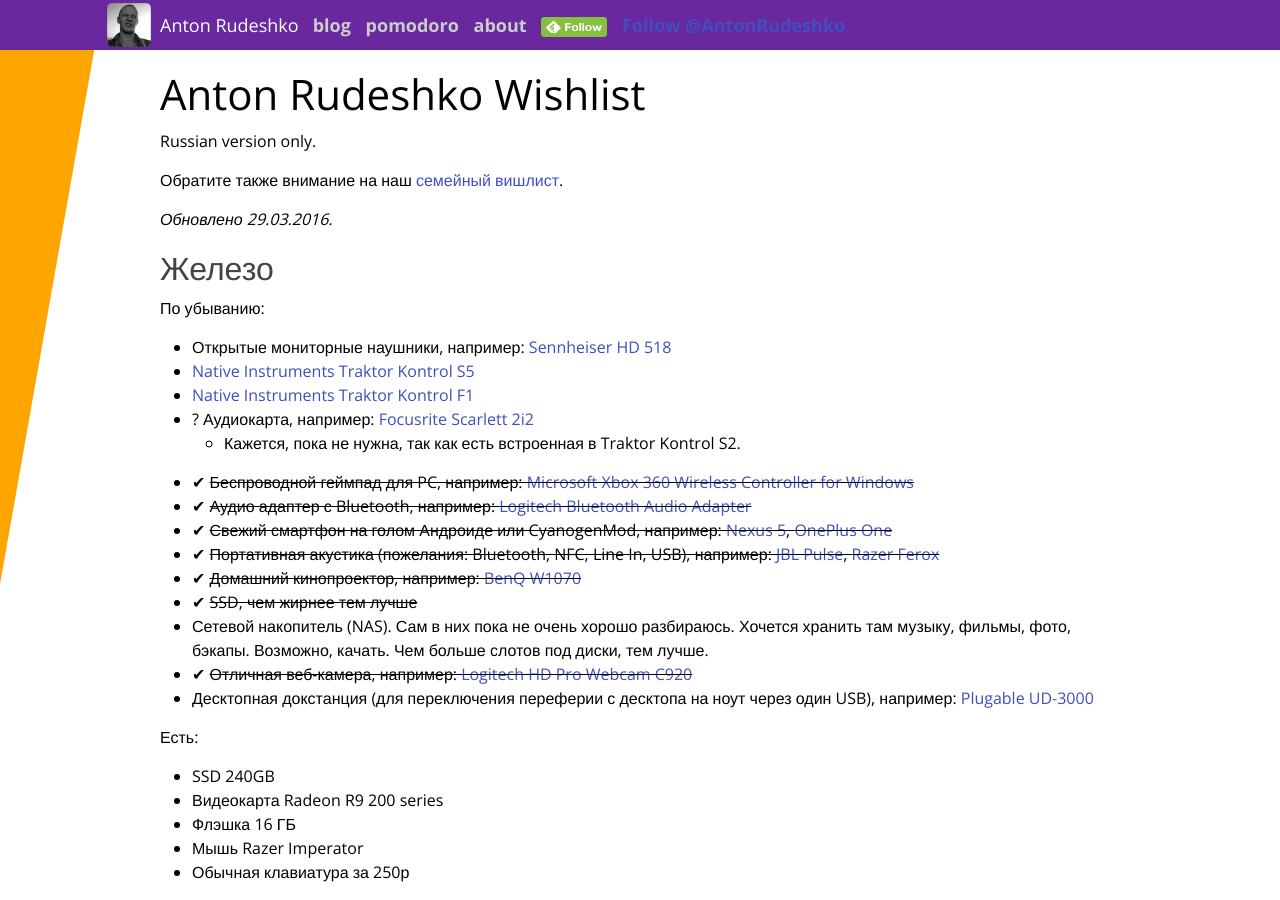
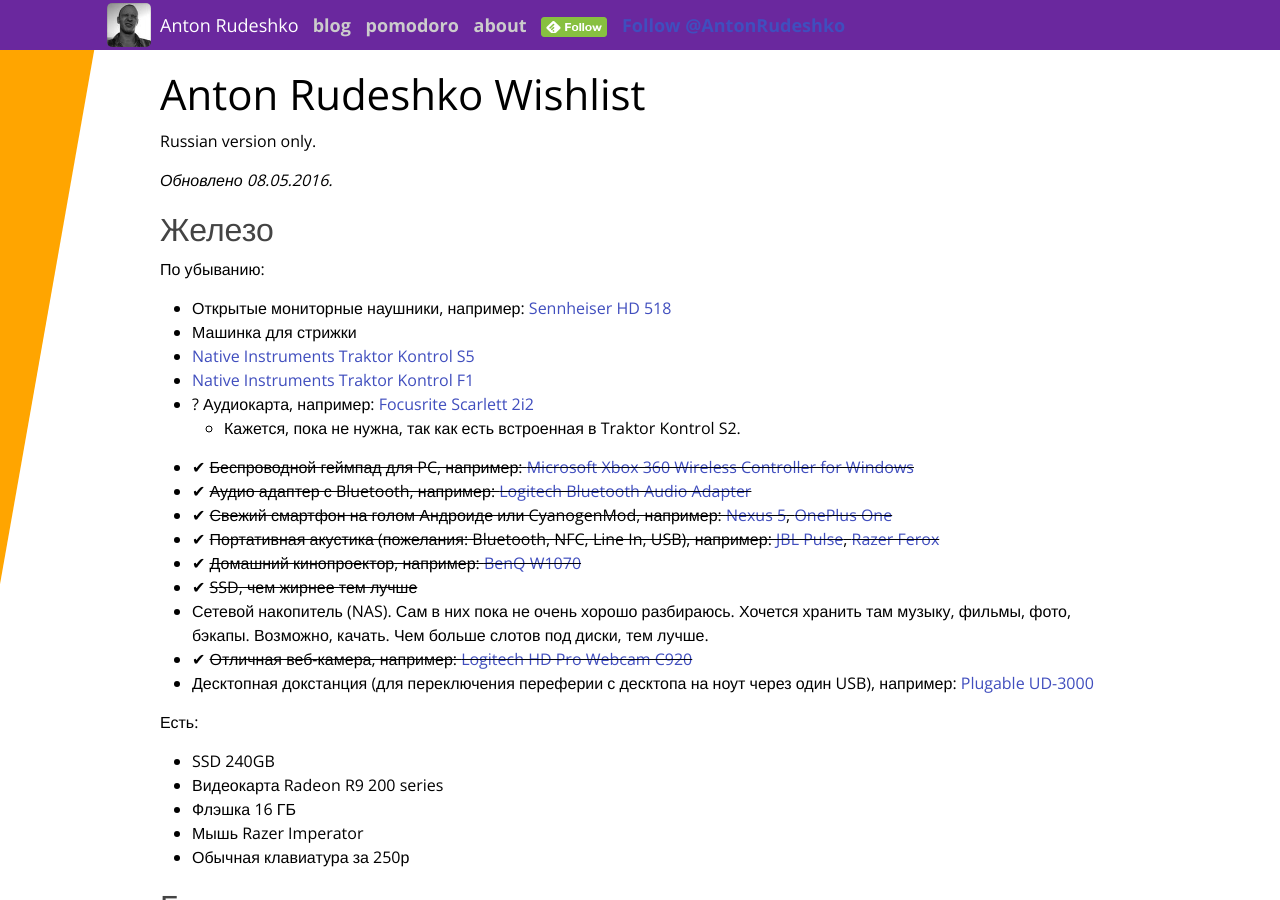
Before and after one commit to anton-rudeshko/anton-rudeshko.github.io, a Jekyll site: the page built from wishlist/index.md, in a window 1280 px wide and 900 px high. Built offline with Jekyll 4.4.1, drawn with Linux system fonts in a browser that asks for light colours; comment, search, counter and statistics services are not loaded.

Commit message:
Update index.md

```diff
--- a/wishlist/index.md
+++ b/wishlist/index.md
@@ -7,17 +7,14 @@ title: Anton Rudeshko Wishlist
 
 Russian version only.
 
-Обратите также внимание на наш [семейный вишлист][family-wishlist].
-
-*Обновлено 29.03.2016.*
-
-[family-wishlist]: /wishlist/family/
+*Обновлено 08.05.2016.*
 
 ## Железо
 
 По убыванию:
 
   * Открытые мониторные наушники, например: [Sennheiser HD 518][hd-518]
+  * Машинка для стрижки
   * [Native Instruments Traktor Kontrol S5][ni-kontrol-s5]
   * [Native Instruments Traktor Kontrol F1][ni-kontrol-f1]
   * ? Аудиокарта, например: [Focusrite Scarlett 2i2](http://market.yandex.ru/model.xml?modelid=7754997&hid=91027)
```
